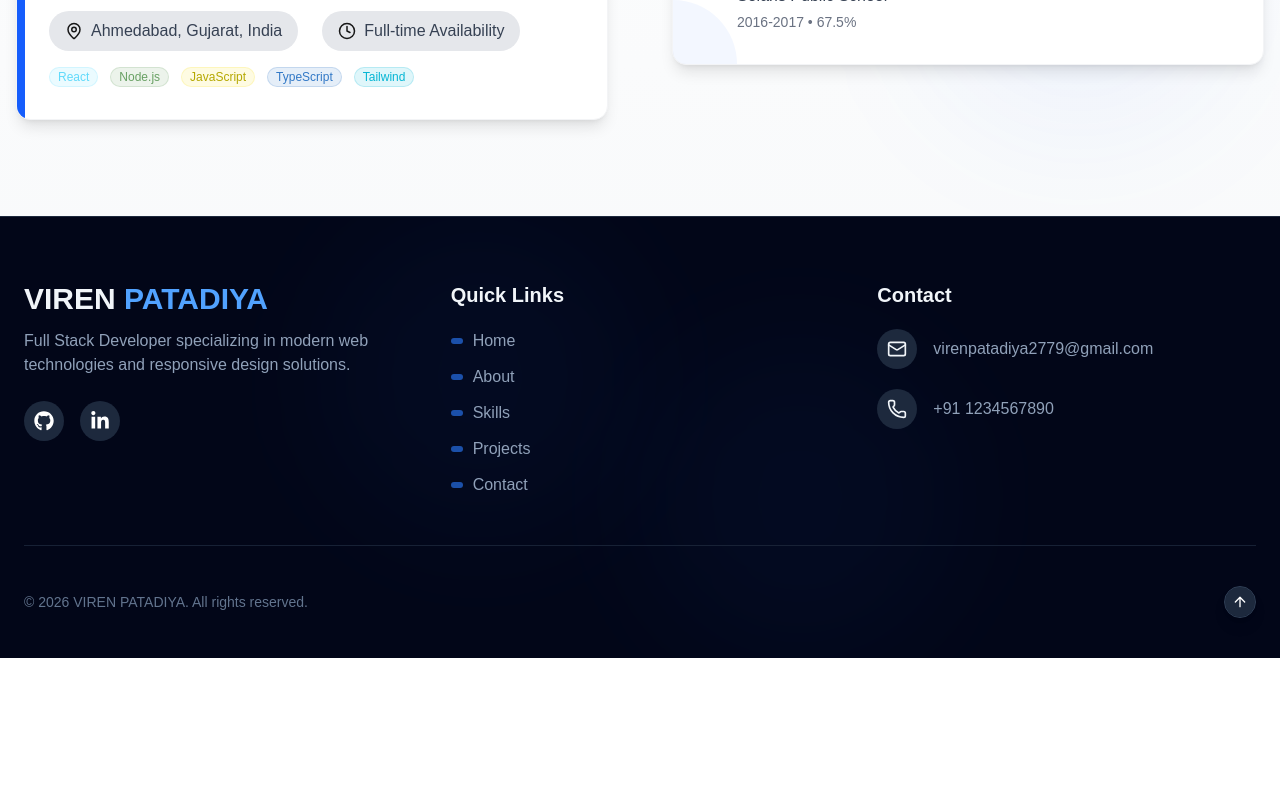
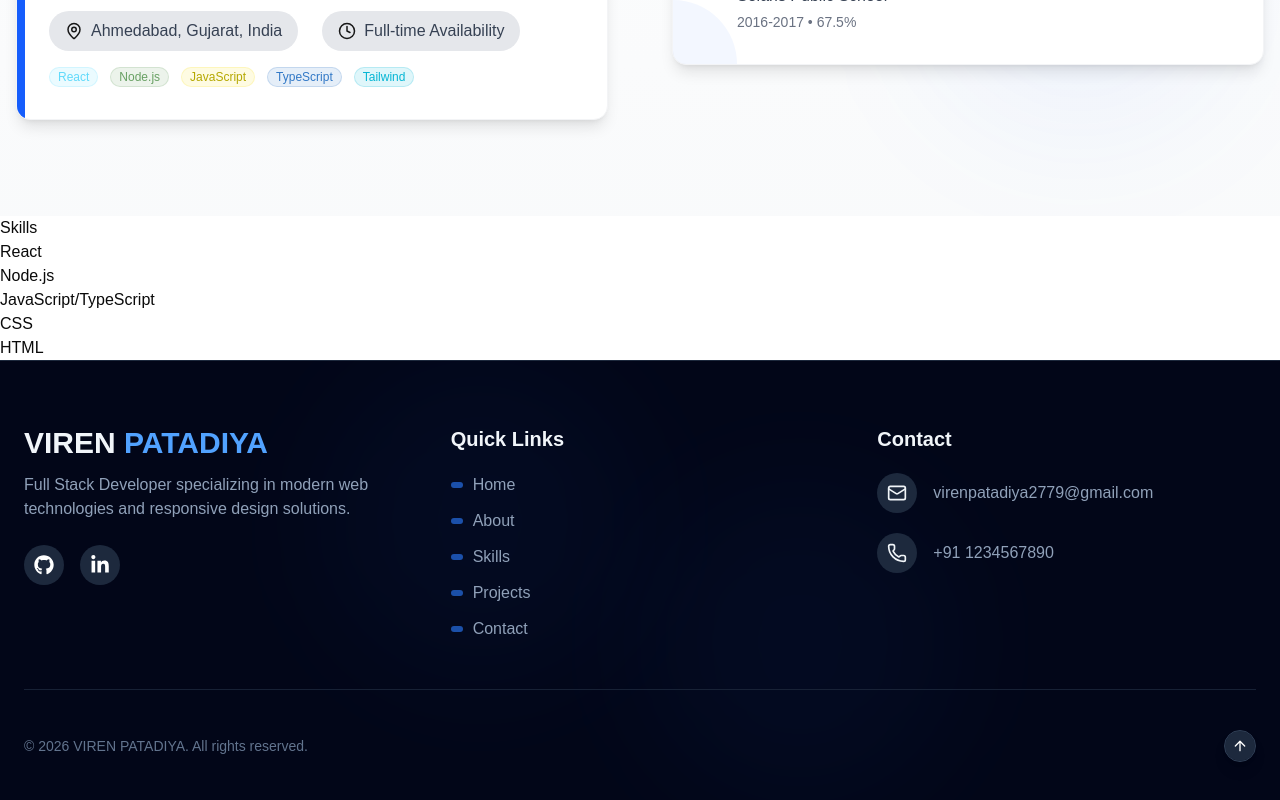
Before and after one commit to VIREN2779/viren-patadiya, a React (Vite) app: page / in a window 1280 px wide. Shown: the part 1460-2260 px from the top of the page. Before the commit the page ends 2118 px from the top, so only its background shows below. Built offline with nearby package versions, Linux system fonts and the light colour scheme.

Commit message:
feat(Skills.tsx): initialize Skills component to showcase technical skills

```diff
--- /dev/null
+++ b/src/components/Skills.tsx
@@ -0,0 +1,14 @@
+export default function Skills() {
+    return (
+        <div className="skills">
+            <h2>Skills</h2>
+            <ul>
+                <li>React</li>
+                <li>Node.js</li>
+                <li>JavaScript/TypeScript</li>
+                <li>CSS</li>
+                <li>HTML</li>
+            </ul>
+        </div>
+    );
+}
--- a/src/pages/index.tsx
+++ b/src/pages/index.tsx
@@ -4,6 +4,7 @@ import Hero from '@/components/Hero';
 import Navbar from '@/components/Navbar';
 import Footer from '@/components/Footer';
 import About from '@/components/About';
+import SKills from '@/components/Skills';
 
 const Index = () => {
   // Add smooth scroll behavior
@@ -21,6 +22,7 @@ const Index = () => {
       <main>
         <Hero />
         <About />
+        <SKills />
       </main>
       <Footer />
     </div>
```
